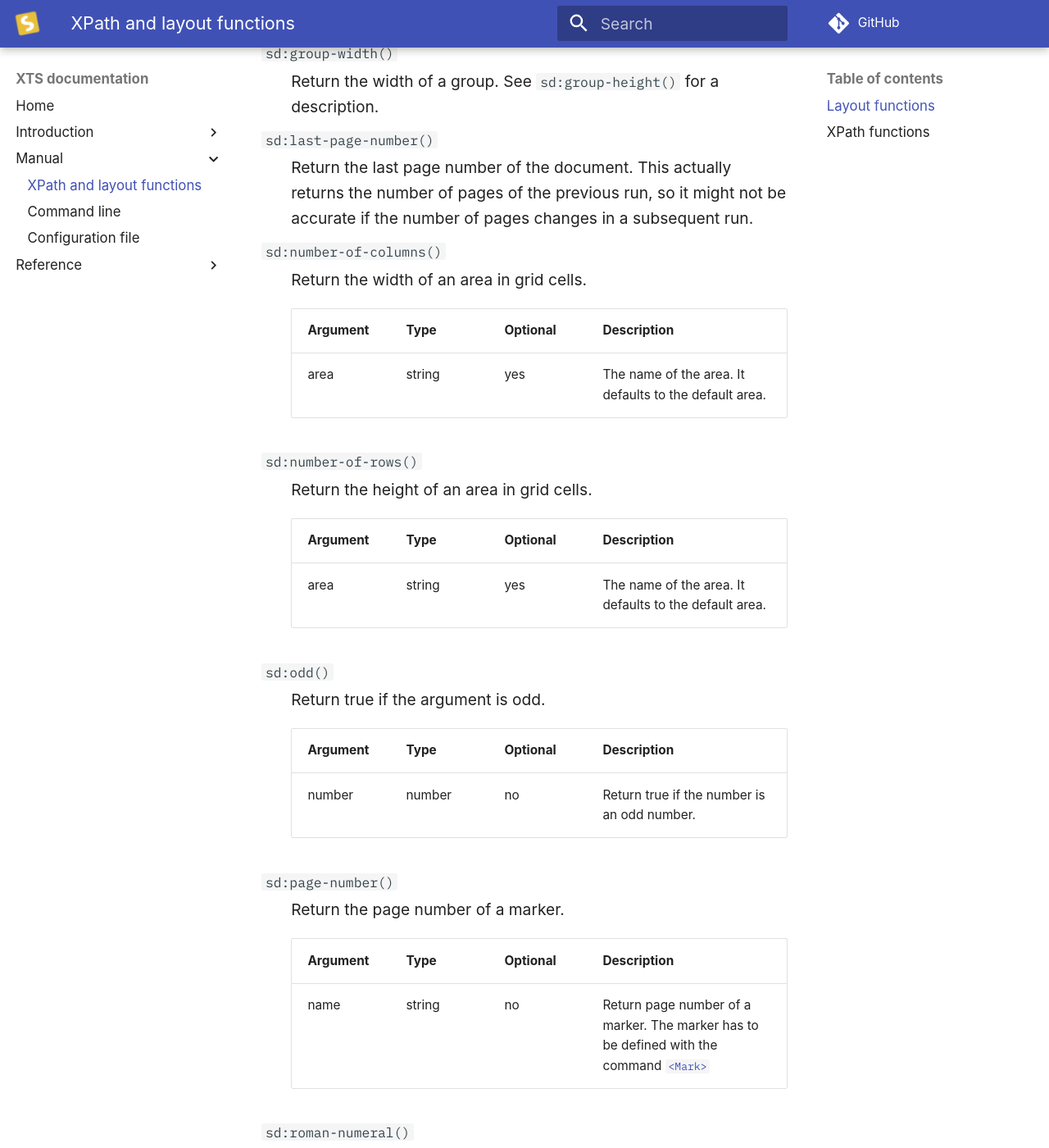
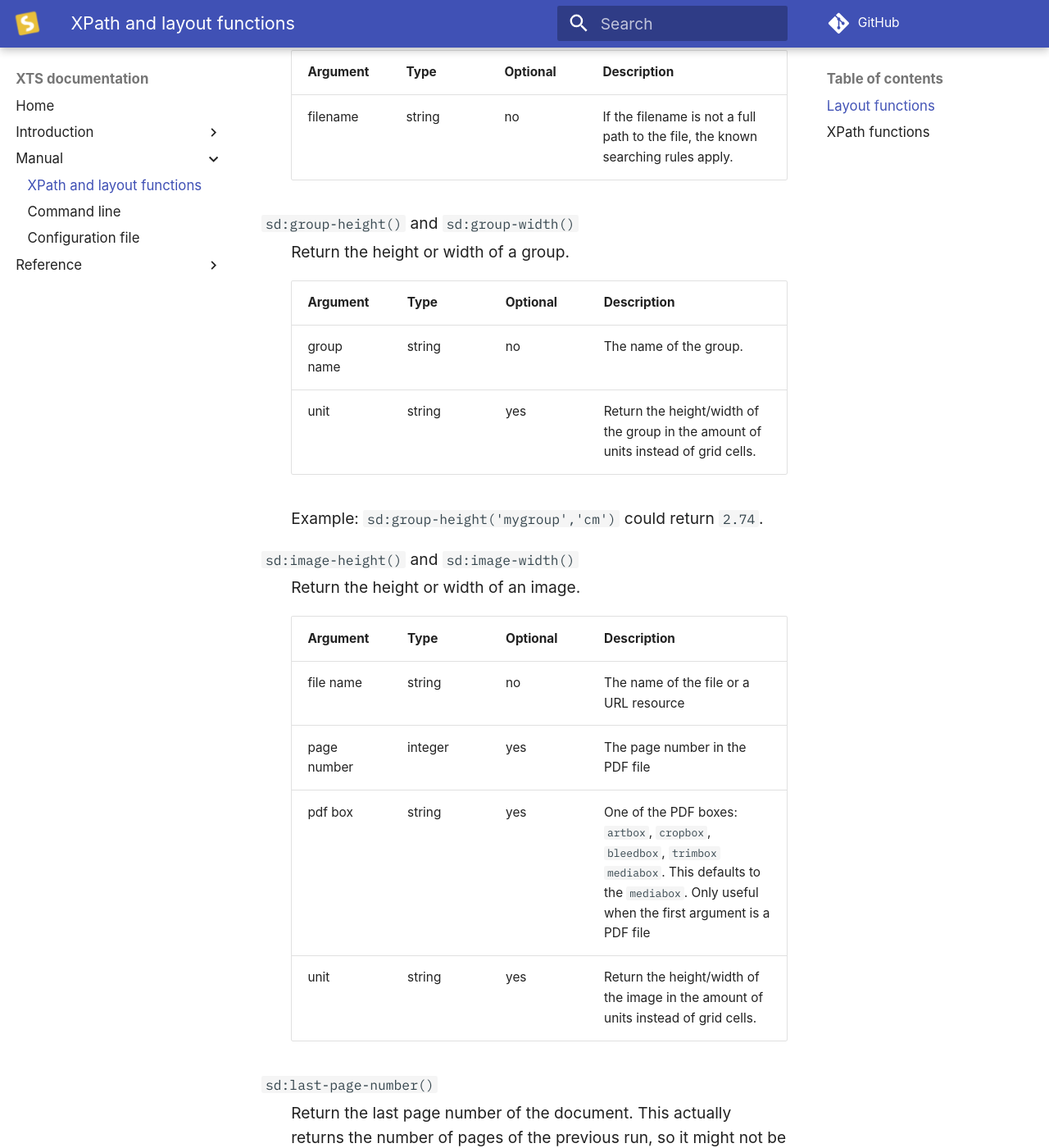
Before and after one commit to speedata/xts-doc, an MkDocs documentation site: the page built from docs/manual/xpath.md, in a window 1280 px wide and 1400 px high, scrolled down 3168 px. Shown: the whole window at 82% size. Built offline with MkDocs 1.6.1 and Material for MkDocs 9.7.7, drawn with Linux system fonts in a browser that asks for light colours; comment, search, counter and statistics services are not loaded; some of the changed text lies outside the part shown.

Commit message:
XPath layout image function documentation

```diff
--- a/docs/manual/xpath.md
+++ b/docs/manual/xpath.md
@@ -57,6 +57,18 @@ All other attributes in the layout file allow a temporary XPath mode using curly
 
 The layout functions are in the name space `urn:speedata.de/2021/xtsfunctions/en`.
 
+`sd:aspect-ratio()`
+:   Return the result of the division width by height of the given image. (< 1 for portrait images, > 1 for landscape).
+
+    | Argument    | Type    | Optional | Description                                                                                                                                                     |
+    | ----------- | ------- | -------- | --------------------------------------------------------------------------------------------------------------------------------------------------------------- |
+    | file name   | string  | no       | The name of the file or a URL resource                                                                                                                          |
+    | page number | integer | yes      | The page number in the PDF file                                                                                                                                 |
+    | pdf box     | string  | yes      | One of the PDF boxes: `artbox`, `cropbox`, `bleedbox`, `trimbox` `mediabox`. This defaults to the `mediabox`. Only useful when the first argument is a PDF file |
+
+    The return value is a double.
+
+
 `sd:current-page()`
 :   Return the current page number.
 
@@ -85,18 +97,29 @@ The layout functions are in the name space `urn:speedata.de/2021/xtsfunctions/en
     | -------- | ------ | -------- | -------------------------------------------------------------------------------- |
     | filename | string | no       | If the filename is not a full path to the file, the known searching rules apply. |
 
-`sd:group-height()`
-:   Return the height of a group.
+`sd:group-height()` and `sd:group-width()`
+:   Return the height or width of a group.
 
-    | Argument   | Type   | Optional | Description                                            |
-    | ---------- | ------ | -------- | ------------------------------------------------------ |
-    | group name | string | no       | Return the height of the group in grid cells.          |
-    | unit       | string | yes      | Return the height of the group in the amount of units. |
+    | Argument   | Type   | Optional | Description                                                                        |
+    | ---------- | ------ | -------- | ---------------------------------------------------------------------------------- |
+    | group name | string | no       | The name of the group.                                                             |
+    | unit       | string | yes      | Return the height/width of the group in the amount of units instead of grid cells. |
 
     Example: `sd:group-height('mygroup','cm')` could return `2.74`.
 
-`sd:group-width()`
-:   Return the width of a group. See `sd:group-height()` for a description.
+
+`sd:image-height()` and `sd:image-width()`
+:    Return the height or width of an image.
+
+    | Argument   | Type   | Optional | Description                                                                        |
+    | ---------- | ------ | -------- | ---------------------------------------------------------------------------------- |
+    | file name   | string  | no       | The name of the file or a URL resource                                                                                                                          |
+    | page number | integer | yes      | The page number in the PDF file                                                                                                                                 |
+    | pdf box     | string  | yes      | One of the PDF boxes: `artbox`, `cropbox`, `bleedbox`, `trimbox` `mediabox`. This defaults to the `mediabox`. Only useful when the first argument is a PDF file |
+    | unit       | string | yes      | Return the height/width of the image in the amount of units instead of grid cells. |
+
+
+
 
 `sd:last-page-number()`
 :   Return the last page number of the document. This actually returns the number of pages of the previous run, so it might not be accurate if the number of pages changes in a subsequent run.
@@ -139,6 +162,16 @@ The layout functions are in the name space `urn:speedata.de/2021/xtsfunctions/en
 
     Example: `sd:roman-numeral(13)` returns the string `XIII`.
 
+`sd:total-pages()`
+:    Return the number of pages in a graphics file.
+
+    | Argument  | Type   | Optional | Description           |
+    | --------- | ------ | -------- | --------------------- |
+    | file name | string | no       | The name of the file. |
+
+    This function returns the number of pages in a PDF file. If the image is not a PDF file, the function returns 1.
+
+
 
 ## XPath functions
 
```
Also changed, not shown: docs/reference/.ref/barcode.md (+6 -0 lines), docs/reference/.ref/layout.md (+1 -1 lines), docs/reference/.ref/message.md (+1 -1 lines), docs/reference/.ref/pdfoptions.md (+84 -0 lines), docs/reference/.ref/setvariable.md (+16 -0 lines).
